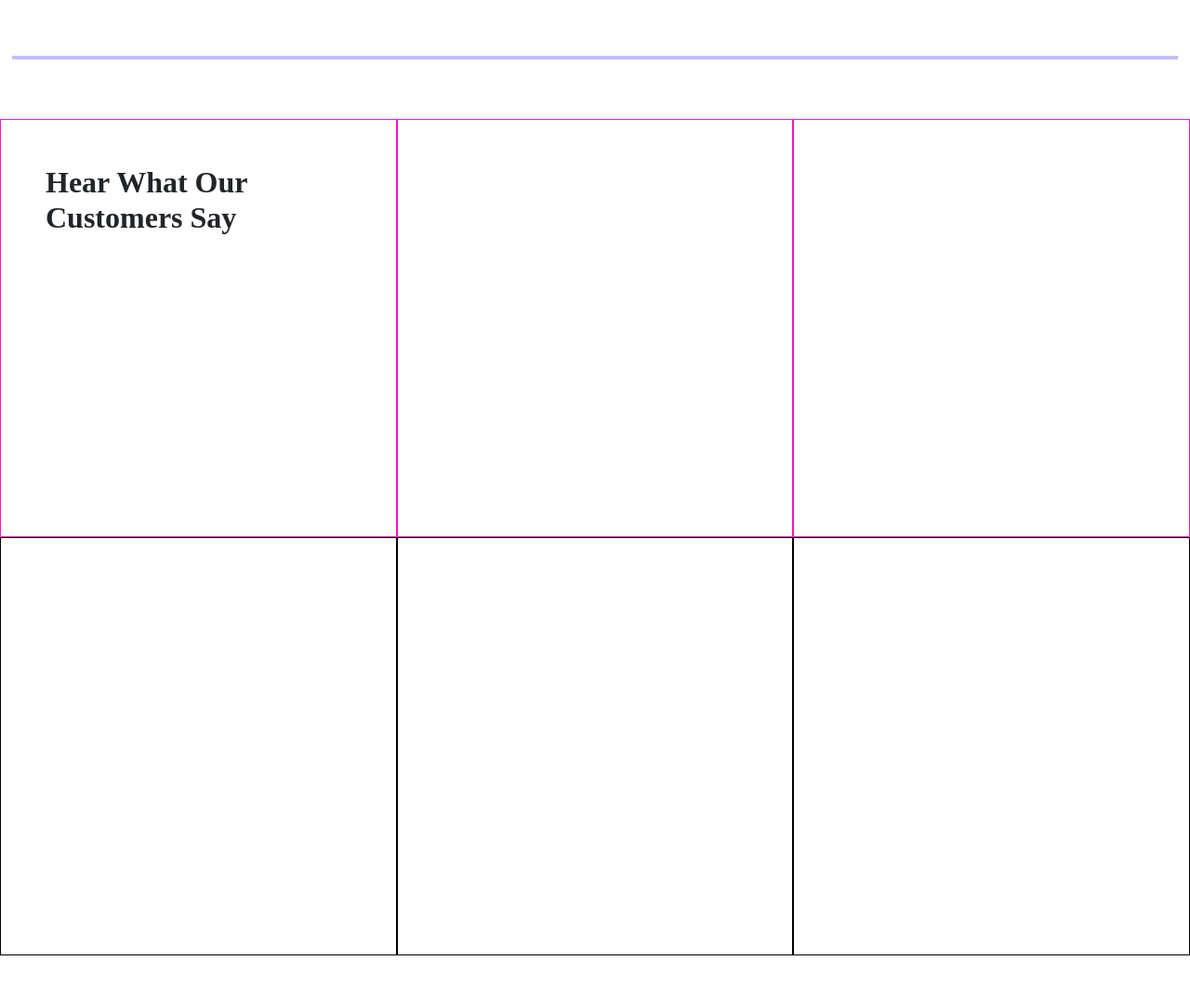
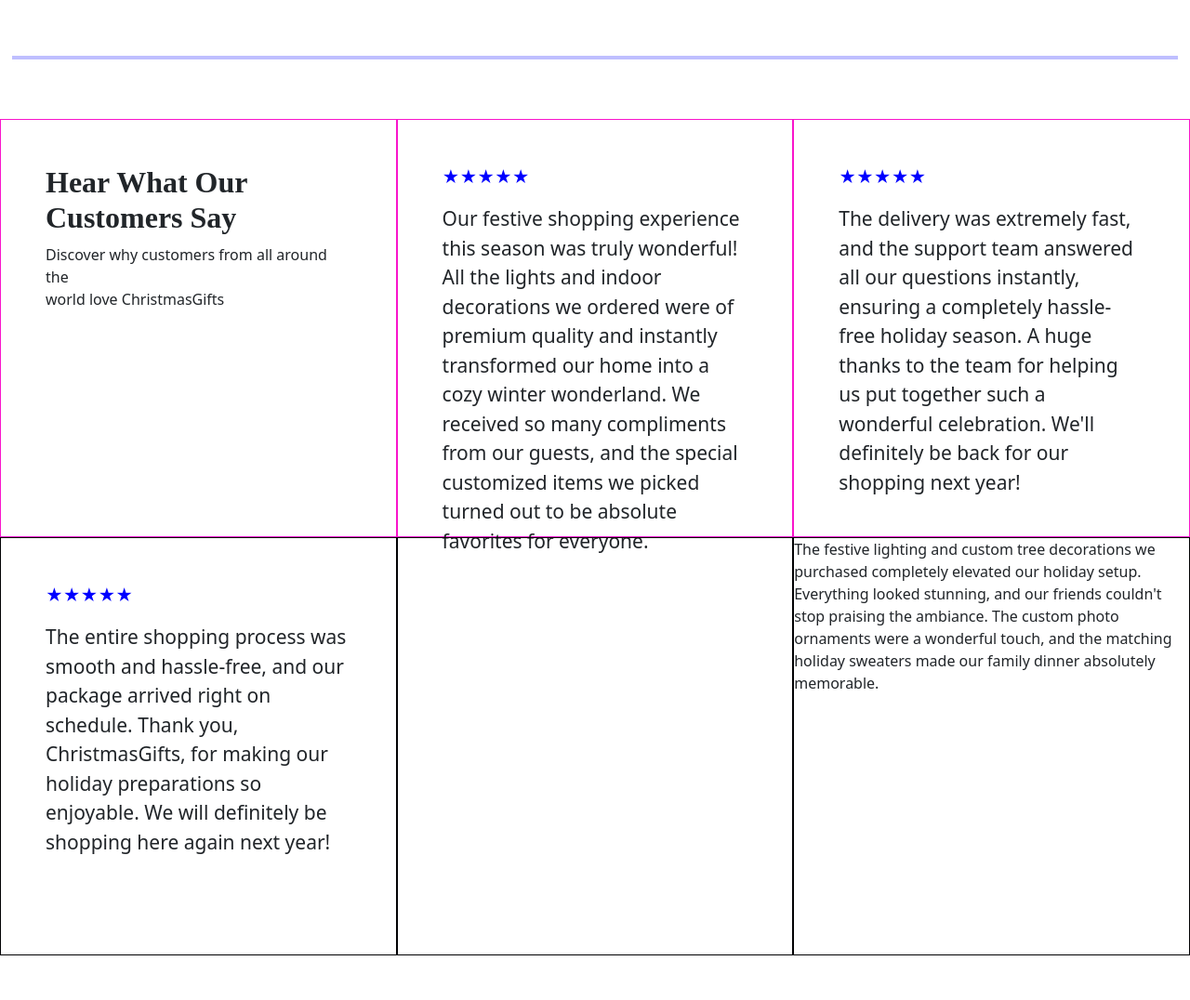
Before and after one commit to nayidarshan93-db/Christmas-Project, a Django app: page /project1/ in a window 1280 px wide. Shown: the part 4229-5305 px from the top of the page at 93% size. Run offline with Django 5.2, Linux system fonts and the light colour scheme.

Commit message:
christmas

```diff
--- a/darshan/home/TEMPLATES/project1.html
+++ b/darshan/home/TEMPLATES/project1.html
@@ -130,14 +130,26 @@ integrity="sha384-sRIl4kxILFvY47J16cr9ZwB07vP4J8+LH7qKQnuqkuIAvNWLzeN8tE5YBujZqJ
     <div class="sharma1 d-flex">
         <div class="sharma11 p-5">
             <h4 class="isometra-regular" style="font-size: 32px;">Hear What Our Customers Say</h4>
+            <p style="font-weight: 500;">Discover why customers from all around the <br> world love ChristmasGifts</p>
         </div>
-        <div class="sharma11"></div>
-        <div class="sharma11"></div>
+        <div class="sharma11 p-5">
+            <p style="color: blue; font-size: 18px;">★★★★★</p>
+            <p style="font-size: 21px;">Our festive shopping experience this season was truly wonderful! All the lights and indoor decorations we ordered were of premium quality and instantly transformed our home into a cozy winter wonderland. We received so many compliments from our guests, and the special customized items we picked turned out to be absolute favorites for everyone.</p>
+        </div>
+        <div class="sharma11 p-5">
+             <p style="color: blue; font-size: 18px;">★★★★★</p>
+            <p style="font-size: 21px;">The delivery was extremely fast, and the support team answered all our questions instantly, ensuring a completely hassle-free holiday season. A huge thanks to the team for helping us put together such a wonderful celebration. We'll definitely be back for our shopping next year!</p>
+        </div>
     </div>
     <div class="sharma2 d-flex">
+        <div class="sharma22 p-5">
+            <p style="color: blue; font-size: 18px;">★★★★★</p>
+            <p style="font-size: 21px;">The entire shopping process was smooth and hassle-free, and our package arrived right on schedule. Thank you, ChristmasGifts, for making our holiday preparations so enjoyable. We will definitely be shopping here again next year!</p>
+        </div>
         <div class="sharma22"></div>
-        <div class="sharma22"></div>
-        <div class="sharma22"></div>
+        <div class="sharma22">
+            <p>The festive lighting and custom tree decorations we purchased completely elevated our holiday setup. Everything looked stunning, and our friends couldn't stop praising the ambiance. The custom photo ornaments were a wonderful touch, and the matching holiday sweaters made our family dinner absolutely memorable.  </p>
+        </div>
     </div>
   </div>
   <br> <br>
```
